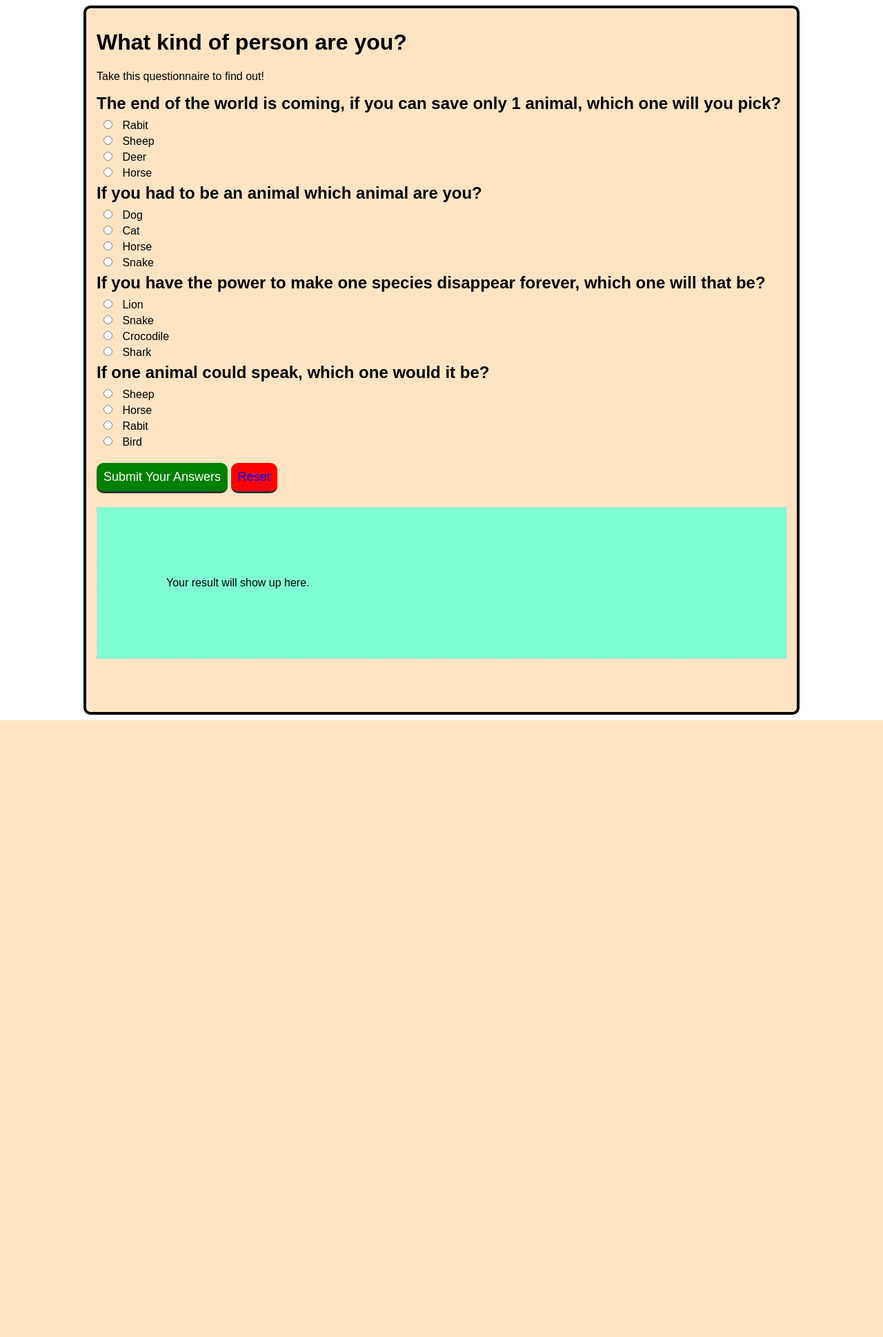
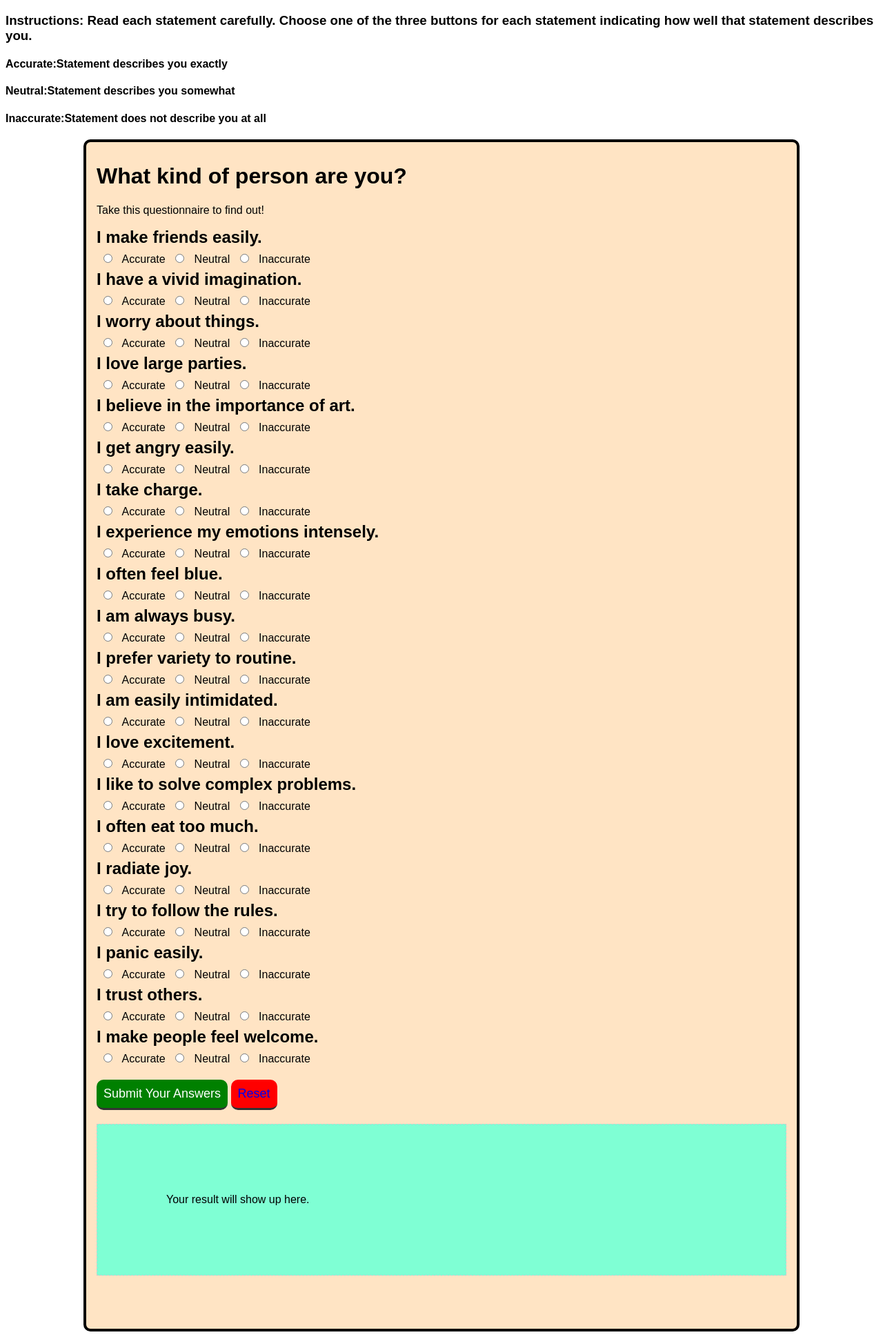
Before and after one commit to mykelordtogi/supertrial, a PHP site: page /personalitypage.php in a window 1280 px wide. Shown: the whole page at 69% size. Before the commit the page ends 1044 px from the top, so only its background shows below. Run offline with PHP 8.4, Linux system fonts and the light colour scheme.

Commit message:
new edited

```diff
--- a/personalitypage.php
+++ b/personalitypage.php
@@ -12,7 +12,7 @@ h2 {
 }
 #wrapper {
   width: 1000px;
-  height: 1000px;
+  height: 1700px;
   margin: 0 auto;
   background:bisque;
   padding: 10px 15px;
@@ -58,82 +58,277 @@ a:visited{
 
 </head>
 <body>
+
+<div id="myinstructions">
+<h3><b>Instructions:</b> Read each statement carefully. Choose one of the three buttons for each statement indicating how well that statement describes you.</h3>
+
+<h4><b>Accurate:</b>Statement describes you exactly</h4>
+<h4><b>Neutral:</b>Statement describes you somewhat</h4>
+<h4><b>Inaccurate:</b>Statement does not describe you at all</h4>
+</div>
+
 <div id="wrapper">
   <h1>What kind of person are you?</h1>
   <p>Take this questionnaire to find out!</p>
 
   <form id="quiz">
     <!-- Question 1 -->
-    <h2>The end of the world is coming, if you can save only 1 animal, which one will you pick?</h2>
+    <h2>I make friends easily.</h2>
     <!-- Here are the choices for the first question. Each input tag must have the same name. For this question, the name is q1. -->
     <!-- The value is which answer the choice corresponds to. -->
     <label><input type="radio" name="q1" value="c1">
-      Rabit
-    </label><br />
+  Accurate
+    </label>
     <label><input type="radio" name="q1" value="c2">
-      Sheep
-    </label><br />
+Neutral
+    </label>
     <label><input type="radio" name="q1" value="c3">
-      Deer
-    </label><br />
-    <label><input type="radio" name="q1" value="c4">
-      Horse
+      Inaccurate
     </label><br />
 
+
     <!-- Question 2 -->
-    <h2>If you had to be an animal which animal are you?</h2>
+    <h2>I have a vivid imagination.</h2>
     <!-- Here are the choices for the second question. Notice how each input tag has the same name (q2), but a different name than the previous question. -->
     <label><input type="radio" name="q2" value="c1">
-      Dog
-    </label><br />
+    Accurate
+    </label>
     <label><input type="radio" name="q2" value="c2">
-      Cat
-    </label><br />
+    Neutral
+    </label>
     <label><input type="radio" name="q2" value="c3">
-      Horse
-    </label><br />
-    <label><input type="radio" name="q2" value="c4">
-      Snake
+    Inaccurate
     </label><br />
 
+
     <!-- Question 3 -->
-    <h2>If you have the power to make one species disappear forever, which one will that be?</h2>
+    <h2>I worry about things.</h2>
     <!-- Choices for the third question -->
     <label><input type="radio" name="q3" value="c1">
-      Lion
-    </label><br />
+    Accurate
+    </label>
     <label><input type="radio" name="q3" value="c2">
-      Snake
-    </label><br />
+    Neutral
+    </label>
     <label><input type="radio" name="q3" value="c3">
-      Crocodile
-    </label><br />
-    <label><input type="radio" name="q3" value="c4">
-      Shark
+    Inaccurate
     </label><br />
 
+
     <!-- Question 4 -->
-    <h2>If one animal could speak, which one would it be?</h2>
+    <h2>I love large parties. </h2>
     <!-- Choices for the fourth question -->
     <label><input type="radio" name="q4" value="c1">
-      Sheep
+    Accurate
+    </label>
+    <label><input type="radio" name="q4" value="c2">
+    Neutral
+    </label>
+    <label><input type="radio" name="q4" value="c3">
+    Inaccurate
     </label><br />
-    <label><input type="radio" name="q4" value="c2">
-      Horse
+
+    <h2>I believe in the importance of art. </h2>
+    <!-- Choices for the fourth question -->
+    <label><input type="radio" name="q5" value="c1">
+    Accurate
+    </label>
+    <label><input type="radio" name="q5" value="c2">
+    Neutral
+    </label>
+    <label><input type="radio" name="q5" value="c3">
+    Inaccurate
     </label><br />
-    <label><input type="radio" name="q4" value="c3">
-      Rabit
+
+    <h2>I get angry easily. </h2>
+    <!-- Choices for the fourth question -->
+    <label><input type="radio" name="q6" value="c1">
+    Accurate
+    </label>
+    <label><input type="radio" name="q6" value="c2">
+    Neutral
+    </label>
+    <label><input type="radio" name="q6" value="c3">
+    Inaccurate
     </label><br />
-    <label><input type="radio" name="q4" value="c4">
-      Bird
+
+    <h2>I take charge.</h2>
+    <!-- Choices for the fourth question -->
+    <label><input type="radio" name="q7" value="c1">
+    Accurate
+    </label>
+    <label><input type="radio" name="q7" value="c2">
+    Neutral
+    </label>
+    <label><input type="radio" name="q7" value="c3">
+    Inaccurate
     </label><br />
+
+    <h2>I experience my emotions intensely.</h2>
+    <!-- Choices for the fourth question -->
+    <label><input type="radio" name="q8" value="c1">
+    Accurate
+    </label>
+    <label><input type="radio" name="q8" value="c2">
+    Neutral
+    </label>
+    <label><input type="radio" name="q8" value="c3">
+    Inaccurate
+    </label><br />
+
+    <h2>I often feel blue.</h2>
+    <!-- Choices for the fourth question -->
+    <label><input type="radio" name="q9" value="c1">
+    Accurate
+    </label>
+    <label><input type="radio" name="q9" value="c2">
+    Neutral
+    </label>
+    <label><input type="radio" name="q9" value="c3">
+    Inaccurate
+    </label><br />
+
+
+    <h2>I am always busy.</h2>
+    <!-- Choices for the fourth question -->
+    <label><input type="radio" name="q10" value="c1">
+    Accurate
+    </label>
+    <label><input type="radio" name="q10" value="c2">
+    Neutral
+    </label>
+    <label><input type="radio" name="q10" value="c3">
+    Inaccurate
+    </label><br />
+
+    <h2>I prefer variety to routine.</h2>
+    <!-- Choices for the fourth question -->
+    <label><input type="radio" name="q11" value="c1">
+    Accurate
+    </label>
+    <label><input type="radio" name="q11" value="c2">
+    Neutral
+    </label>
+    <label><input type="radio" name="q11" value="c3">
+    Inaccurate
+    </label><br />
+
+    <h2>I am easily intimidated.</h2>
+    <!-- Choices for the fourth question -->
+    <label><input type="radio" name="q12" value="c1">
+    Accurate
+    </label>
+    <label><input type="radio" name="q12" value="c2">
+    Neutral
+    </label>
+    <label><input type="radio" name="q12" value="c3">
+    Inaccurate
+    </label><br />
+
+    <h2>I love excitement.</h2>
+    <!-- Choices for the fourth question -->
+    <label><input type="radio" name="q13" value="c1">
+    Accurate
+    </label>
+    <label><input type="radio" name="q13" value="c2">
+    Neutral
+    </label>
+    <label><input type="radio" name="q13" value="c3">
+    Inaccurate
+    </label><br />
+
+    <h2>I like to solve complex problems. </h2>
+    <!-- Choices for the fourth question -->
+    <label><input type="radio" name="q14" value="c1">
+    Accurate
+    </label>
+    <label><input type="radio" name="q14" value="c2">
+    Neutral
+    </label>
+    <label><input type="radio" name="q14" value="c3">
+    Inaccurate
+    </label><br />
+
+    <h2>I often eat too much. </h2>
+    <!-- Choices for the fourth question -->
+    <label><input type="radio" name="q15" value="c1">
+    Accurate
+    </label>
+    <label><input type="radio" name="q15" value="c2">
+    Neutral
+    </label>
+    <label><input type="radio" name="q15" value="c3">
+    Inaccurate
+    </label><br />
+
+    <h2>I radiate joy.</h2>
+    <!-- Choices for the fourth question -->
+    <label><input type="radio" name="q16" value="c1">
+    Accurate
+    </label>
+    <label><input type="radio" name="q16" value="c2">
+    Neutral
+    </label>
+    <label><input type="radio" name="q16" value="c3">
+    Inaccurate
+    </label><br />
+
+    <h2>I try to follow the rules. </h2>
+    <!-- Choices for the fourth question -->
+    <label><input type="radio" name="q17" value="c1">
+    Accurate
+    </label>
+    <label><input type="radio" name="q17" value="c2">
+    Neutral
+    </label>
+    <label><input type="radio" name="q17" value="c3">
+    Inaccurate
+    </label><br />
+
+    <h2>I panic easily. </h2>
+    <!-- Choices for the fourth question -->
+    <label><input type="radio" name="q18" value="c1">
+    Accurate
+    </label>
+    <label><input type="radio" name="q18" value="c2">
+    Neutral
+    </label>
+    <label><input type="radio" name="q18" value="c3">
+    Inaccurate
+    </label><br />
+
+    <h2>I trust others. </h2>
+    <!-- Choices for the fourth question -->
+    <label><input type="radio" name="q19" value="c1">
+    Accurate
+    </label>
+    <label><input type="radio" name="q19" value="c2">
+    Neutral
+    </label>
+    <label><input type="radio" name="q19" value="c3">
+    Inaccurate
+    </label><br />
+
+
+    <h2>I make people feel welcome.</h2>
+    <!-- Choices for the fourth question -->
+    <label><input type="radio" name="q20" value="c1">
+    Accurate
+    </label>
+    <label><input type="radio" name="q20" value="c2">
+    Neutral
+    </label>
+    <label><input type="radio" name="q20" value="c3">
+    Inaccurate
+    </label><br />
+
 
 
   </form>
 
 
   <button type="submit" id="submit" onclick="tabulateAnswers();">Submit Your Answers</button>
-  <button type="reset" id="reset" onclick="resetAnswer();"><a href="bwahaha.html">Reset</a></button>
+  <button type="reset" id="reset" onclick="resetAnswer();"><a href="personalitypage.php">Reset</a></button>
 
    <div id="answer">Your result will show up here.</div>
 
@@ -166,32 +361,27 @@ function tabulateAnswers() {
       if (choices[i].value == 'c3') {
         c3score = c3score + 1;
       }
-      if (choices[i].value == 'c4') {
-        c4score = c4score + 1;
-      }
+
       // If you add more choices and outcomes, you must add another if statement below.
     }
   }
 
   // Find out which choice got the highest score.
   // If you add more choices and outcomes, you must add the variable here.
-  var maxscore = Math.max(c1score,c2score,c3score,c4score);
+  var maxscore = Math.max(c1score,c2score,c3score);
 
   // Display answer corresponding to that choice
   var answerbox = document.getElementById('answer');
 
 
   if (c1score == maxscore) { // If user chooses the first choice the most, this outcome will be displayed.
-    answerbox.innerHTML = "You are a person who is like cold as ice in the outside but warm in the inside. You are loyal and faithful, but arrogant and with authoritative behavior. You can know what other person is thinking even they didnt say a word.";
+    answerbox.innerHTML = "Others see you as fresh, lively, charming, amusing, practical, and always interesting; someone who's constantly in the center of attention, but sufficiently well-balanced not to let it go to their head. They also see you as kind, considerate, and understanding; someone who'll always cheer them up and help them out.";
   }
   if (c2score == maxscore) { // If user chooses the second choice the most, this outcome will be displayed.
-    answerbox.innerHTML = "You are an obedient and warm person. Stylish but emotional and moody. You love to talk about secrets, like no secrets kept in you.";
+    answerbox.innerHTML = "You are a down-to-earth sort of person who prefers real life over fantasy or abstract ideas. You tend to like things simple, clear and straightforward. A traditionalist at heart, you look to the past for guidance in most decisions. You spend your time living life, not analyzing it, and you tend to put your energy into projects that have a tangible result.";
   }
   if (c3score == maxscore) { // If user chooses the third choice the most, this outcome will be displayed.
-    answerbox.innerHTML = "Elegant and well-mannered. You are optimistive but sometimes ruthless to things. Being in a relationship makes you feel warm and always in love";
-  }
-  if (c4score == maxscore) { // If user chooses the fourth choice the most, this outcome will be displayed.
-    answerbox.innerHTML = "Unbriddle, free-spirited and carefree. You are a flexible person with insecurities. You are still looking for a long lasting relationship";
+    answerbox.innerHTML = "Others see you as sensible, cautious, careful & practical. They see you as clever, gifted, or talented, but modest. Not a person who makes friends too quickly or easily, but someone who's extremely loyal to friends you do make and who expects the same loyalty in return. Those who really get to know you realize it takes a lot to shake your trust in your friends, but equally that it takes you a long time to get over if that trust is ever broken.";
   }
   // If you add more choices, you must add another response below.
 }
```
